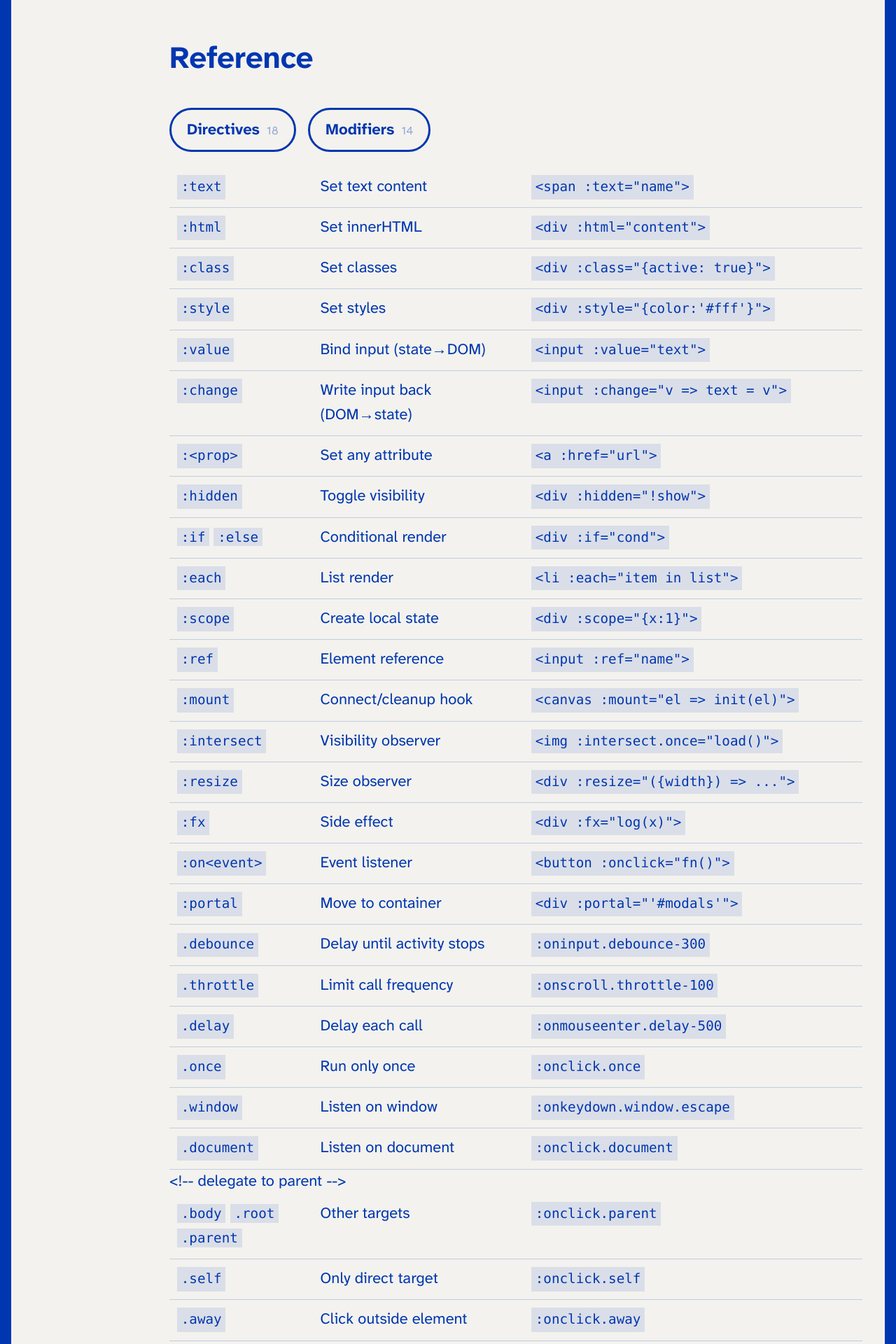
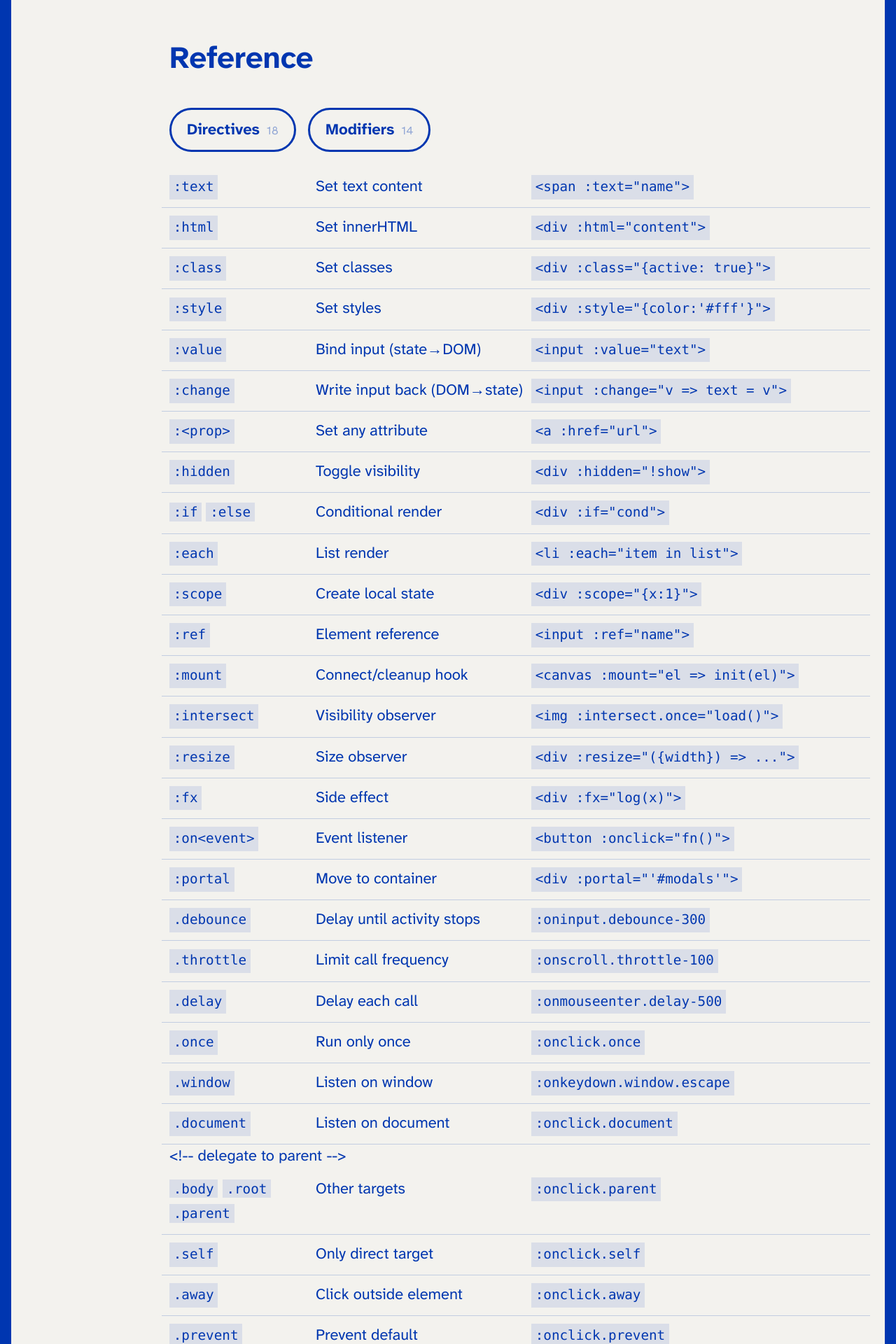
Before and after one commit to dy/sprae, a Jekyll site: the page built from index.md, in a window 1280 px wide. Shown: the part 3925-5845 px from the top of the page at 70% size. Built offline with Jekyll 4.4.1, drawn with Linux system fonts in a browser that asks for light colours; our own code applies the rules of GitHub Pages for plain Markdown files.

Commit message:
Logo dots hoverable through transparent hero, placeholders 50%, reference rows bleed to align content with sections

```diff
--- a/assets/style.css
+++ b/assets/style.css
@@ -274,7 +274,8 @@
   user-select: none;
 }
 
-.no-toc a { pointer-events: auto; }
+.no-toc a,
+.no-toc .logo { pointer-events: auto; }
 
 .no-toc h1 {
   font-size: clamp(4rem, 12vw, 6.5rem);
@@ -340,7 +341,7 @@
 a:hover { text-decoration-color: var(--color-ink); }
 
 ::placeholder {
-  color: oklch(from var(--color-ink) l c h / 30%);
+  color: oklch(from var(--color-ink) l c h / 50%);
   opacity: 1;
 }
 
@@ -474,6 +475,8 @@
 .ref-list details {
   border-bottom: var(--border-w-thin) solid var(--alpha-20);
   interpolate-size: allow-keywords;
+  /* row (hover + separator) bleeds a step; summary padding brings content flush with the section */
+  margin: 0 calc(-1 * var(--sp-2));
 }
 
 .ref-list summary {
--- a/index.md
+++ b/index.md
@@ -14,7 +14,7 @@
 button { font: inherit; font-weight: 700; color: oklch(1 0 0); background: oklch(0.40 0.2 262); border: 3px solid oklch(0.40 0.2 262); border-radius: 90rem; padding: 0.5rem 1rem; text-box-trim: both; text-box-edge: cap alphabetic; cursor: pointer }
 button:hover { opacity: 0.9 }
 input, select, textarea { font: inherit; color: inherit; border: 3px solid currentColor; border-radius: 90rem; padding: 0.4rem 0.75rem; text-box-trim: both; text-box-edge: cap alphabetic; background: oklch(1 0 0 / 60%) }
-::placeholder { color: oklch(0.40 0.2 262 / 30%); opacity: 1 }
+::placeholder { color: oklch(0.40 0.2 262 / 50%); opacity: 1 }
 @supports not (text-box-trim: both) {
   button { padding: 0.6rem 1rem 0.4rem }
   input, select, textarea { padding: 0.5rem 0.75rem 0.3rem }
```
